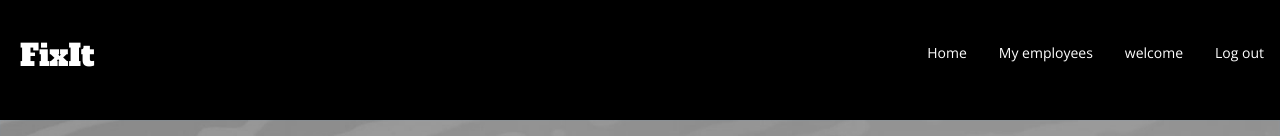
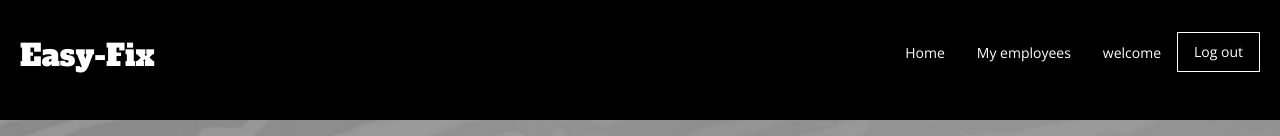
Before and after one commit to ouss-hafsi/service-web-app-frontend, a React (Create React App) app: page /home in a window 1280 px wide. Shown: the top 136 px of the page. Built offline with nearby package versions, Linux system fonts and the light colour scheme; no server answers.

Commit message:
login case sens fixes

```diff
--- a/src/App.js
+++ b/src/App.js
@@ -28,6 +28,9 @@
     password: "",
   });
 
+  const [variab, setVariab] = useState(null)
+
+
   const handleChange = (event) => {
     setSignIn({ ...signIn, [event.target.id]: event.target.value });
     console.log("signin username is", signIn.username);
@@ -35,6 +38,9 @@
 
   const handleSubmit = (event) => {
     event.preventDefault();
+    const val = signIn.username.toLowerCase()
+    signIn.username = val
+
 
     axios.post(`https://ouss-service-app.herokuapp.com/users/signin`, signIn)
 
--- a/src/components/Navigation.js
+++ b/src/components/Navigation.js
@@ -62,12 +62,12 @@
 
   return (
     <>
-      <nav className="nav"><Link to="/" className="brand">Fix<span>It</span></Link>
+      <nav className="nav"><Link to="/" className="brand">Easy-Fix</Link>
         <ul className={active}>
           <li className="nav-item"><Link to="/home" onClick={hide} className="nav-link">Home</Link></li>
           <li className="nav-item"><Link to="/myemployees"  className="nav-link" onClick={hide} >My employees</Link></li>
           <li className="nav-item"><Link to={`/users/${userId}`} onClick={hide} className="nav-link">welcome {username}</Link></li>
-          <li className="nav-item nav-link" onClick={logOut} >Log out</li>
+          <li className="nav-item nav-link log-out " onClick={logOut} >Log out</li>
         </ul>
 
         <div onClick={navToggle} className={toggleIcon}>
--- a/src/index.css
+++ b/src/index.css
@@ -307,6 +307,13 @@
 
 }
 
+.log-out{
+  border:1px solid white;
+  cursor: pointer;
+  height: 40px;
+  margin-right: 20px ;
+}
+
 .brand{
   font-family: 'Alfa Slab One';
  margin-left: 20px ;
```
